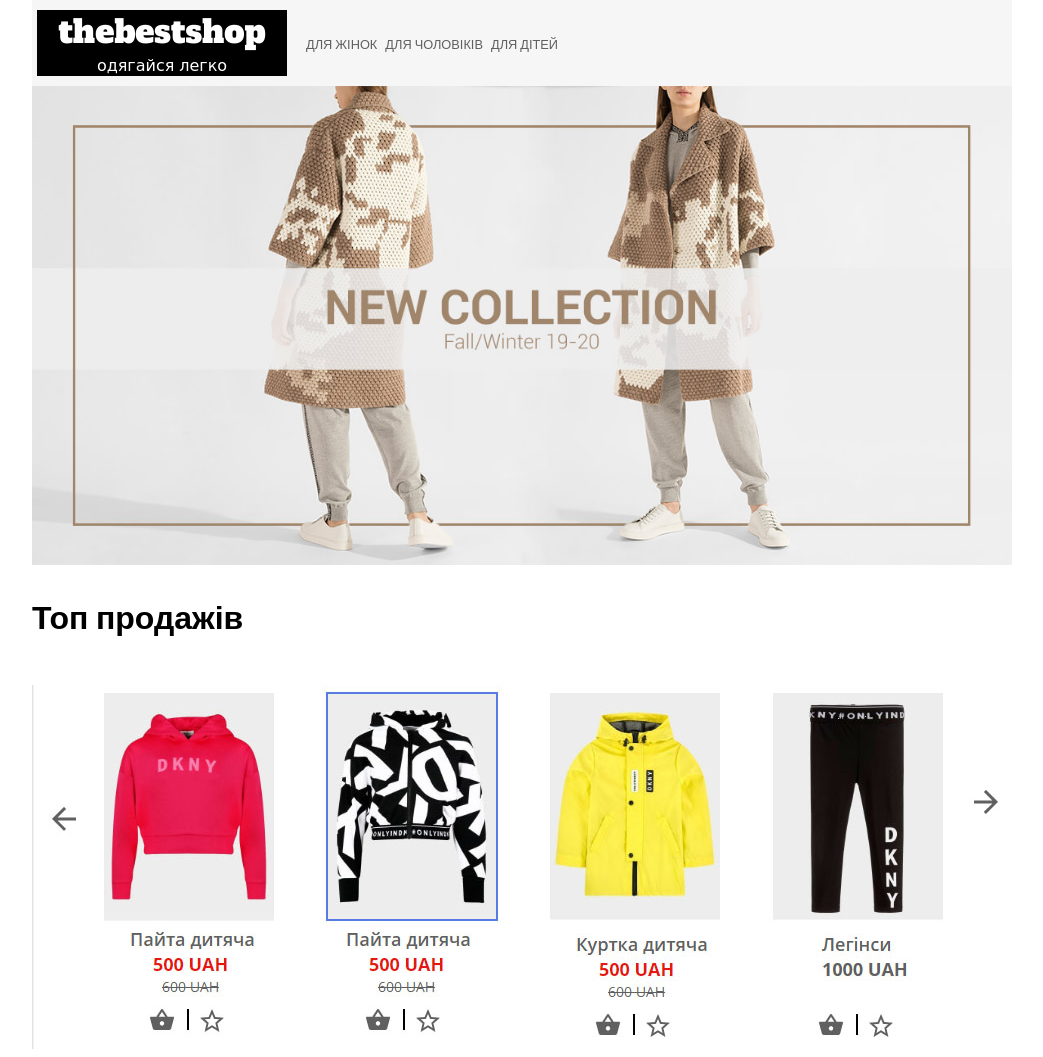
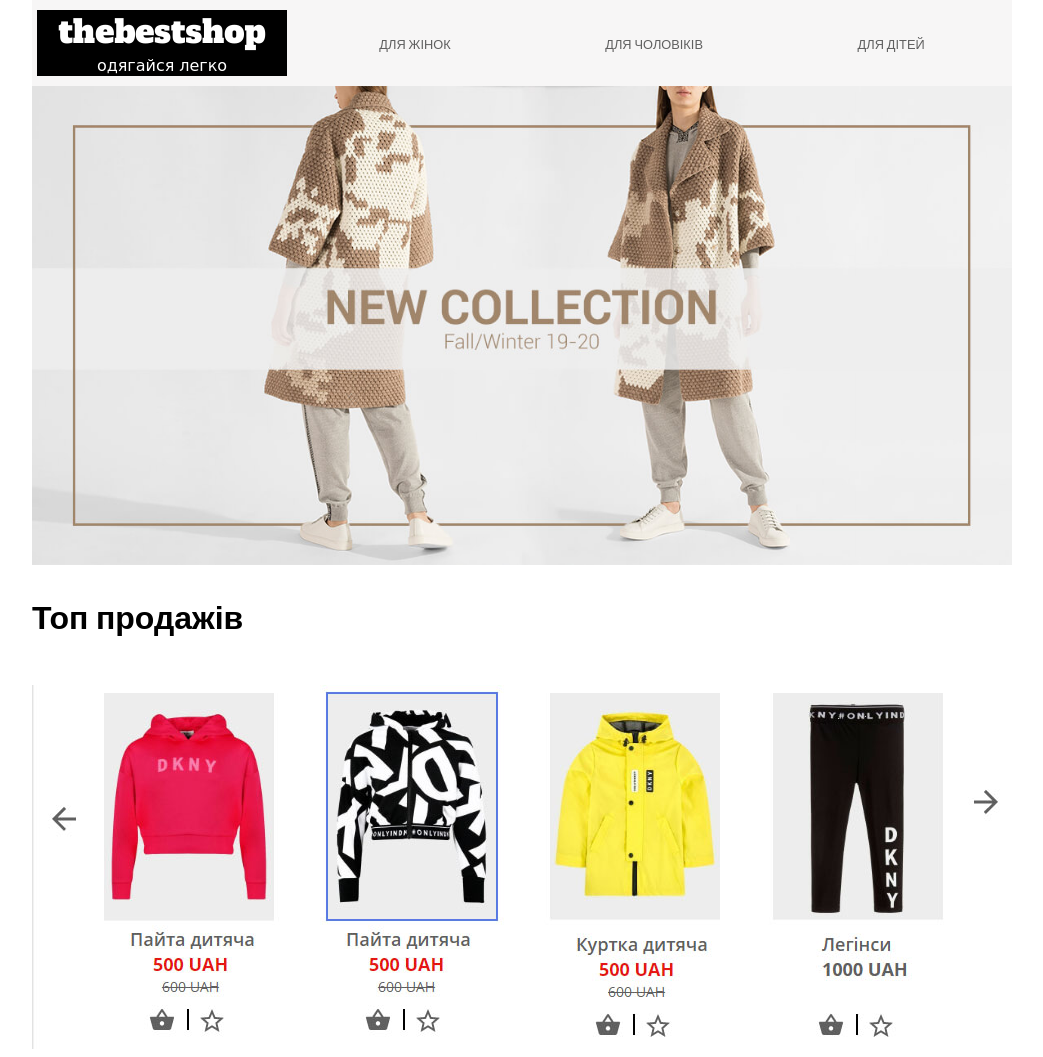
Before and after one commit to klukvinserg/thebestshop, a plain HTML site: page index.html in a window 1280 px wide. Shown: the top 1057 px of the page, without its empty margins (118-1161 px from the left). Drawn offline with Linux system fonts and the light colour scheme.

Commit message:
Change index.html

```diff
--- a/css/index.css
+++ b/css/index.css
@@ -71,7 +71,7 @@ header nav .menu li a:hover {
         width: 250px;
         margin: 5px 5px;
     }
-    header nav .menu {
+    header nav .menuline {
         flex: 1;
     }
 }
--- a/index.html
+++ b/index.html
@@ -14,7 +14,7 @@
                     <div class="logomain">thebestshop</div>
                     <div class="logounder">одягайся легко</div>
                 </div>
-                <div>
+                <div class="menuline">
                     <ul class="menu">
                         <li>
                             <a href="index.html">Для жінок</a>
```
